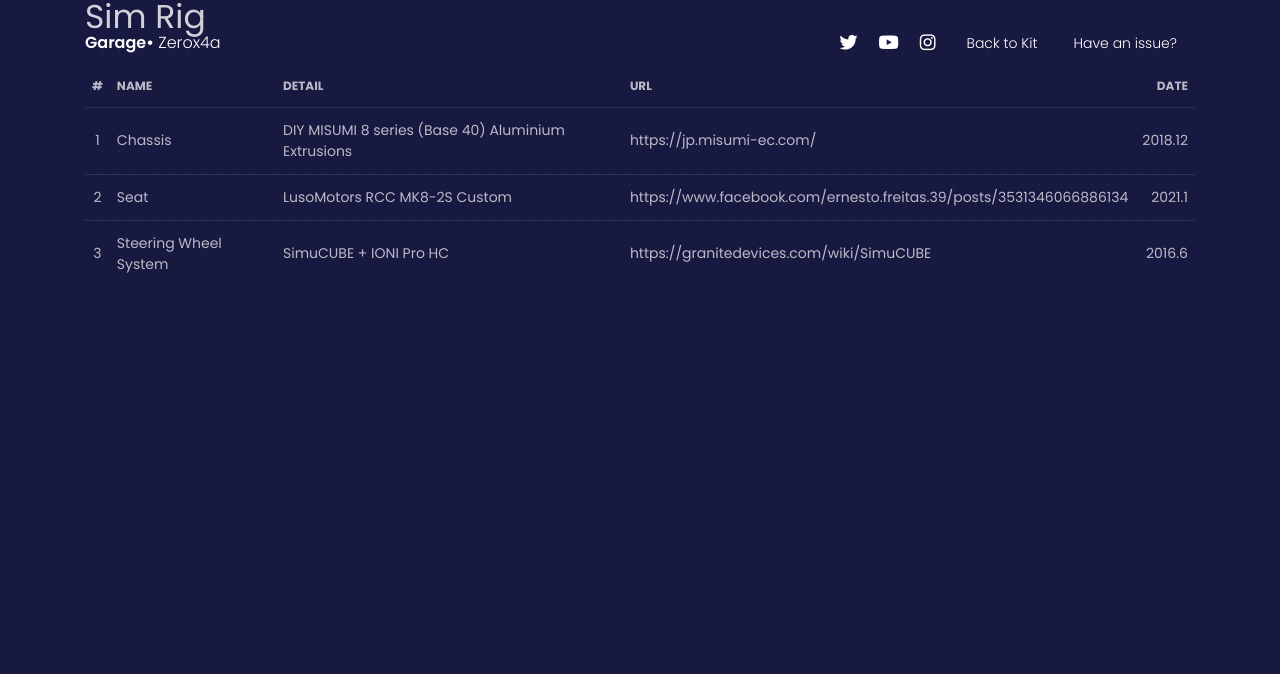
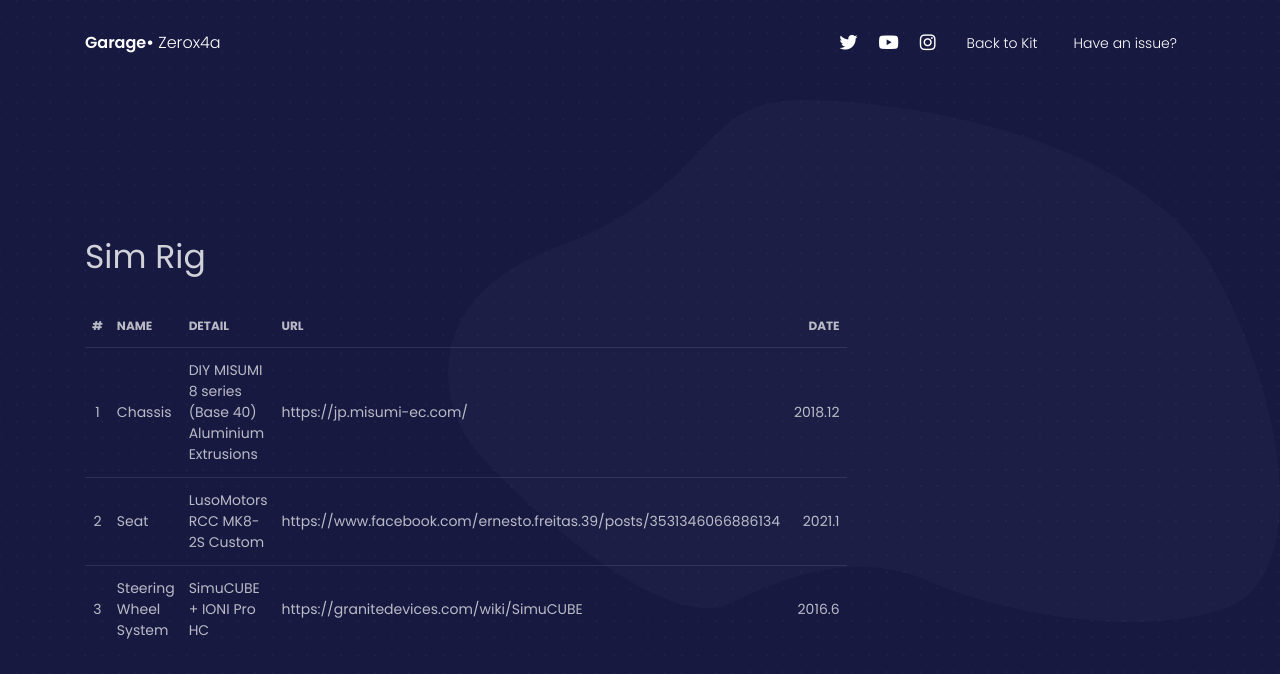
Before and after one commit to zerox4a/garage-zerox4a, a plain HTML site: page index.html in a window 1280 px wide. Drawn offline with Linux system fonts and the light colour scheme; files that its build step writes are made by us from their sources; a script that the page names is missing; files whose address does not match are found by name.

Commit message:
Update index.html

```diff
--- a/index.html
+++ b/index.html
@@ -78,9 +78,12 @@
   <!-- End Navbar -->
 
 	<div class="wrapper">
-  	<div class="container">
-			<div class="row">
-	  		<div class="col-sm">
+    <div class="page-header">
+      <img src="../assets/img/dots.png" class="dots">
+      <img src="../assets/img/path4.png" class="path">
+      <div class="container align-items-center">
+				<div class="row">
+	  		<div class="col-lg-6 col-md-6">
 					<h1>Sim Rig</h1>
 					<table class="table">
 		    		<thead>
@@ -91,8 +94,8 @@
 		            <th>URL</th>
 		            <th class="text-right">Date</th>
 		        </tr>
-		    	</thead>
-		    	<tbody>
+		    		</thead>
+		    		<tbody>
 		        <tr>
 		            <td class="text-center">1</td>
 		            <td>Chassis</td>
@@ -114,8 +117,9 @@
 		            <td>https://granitedevices.com/wiki/SimuCUBE</td>
 		            <td class="text-right">2016.6</td>
 		        </tr>
-		    	</tbody>
-				</table>
+		    		</tbody>
+					</table>
+				</div>
 			</div>
 		</div>
 	</div>
```
